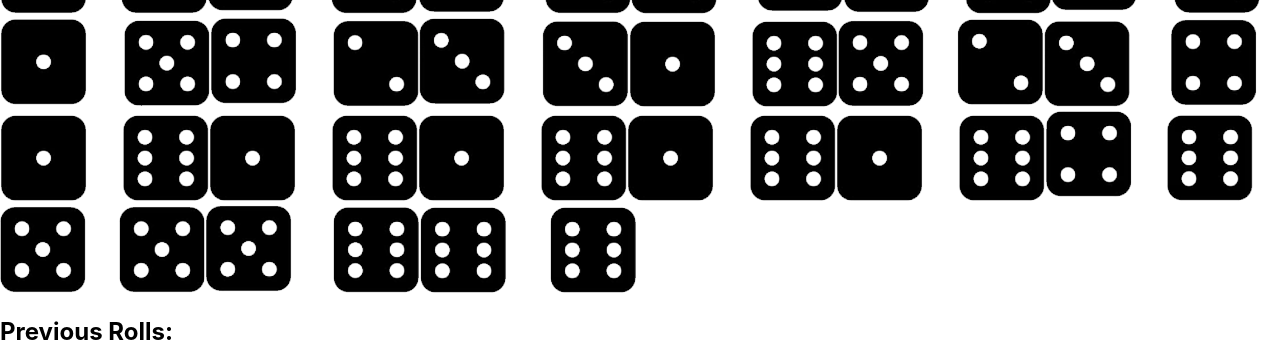
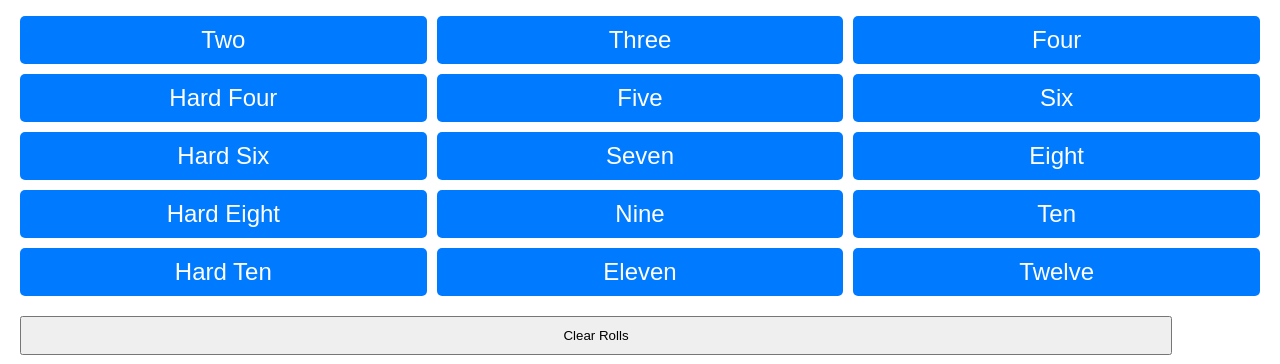
Before and after one commit to JustJakee/Craps_Roll_Tracker, a React app in the folder dice-roller-app/: page / in a window 1280 px wide. Shown: the part 76-440 px from the top of the page. Built offline with nearby package versions, Linux system fonts and the light colour scheme.

Commit message:
Clean up Styling and functionality.
Just made everything buttons for now but we have a working prototype so the next step would be to push this to AWS amplify.

```diff
--- a/dice-roller-app/src/DiceRollApp.css
+++ b/dice-roller-app/src/DiceRollApp.css
@@ -1,38 +1,76 @@
-.App {
+.titleText{
   text-align: center;
 }
 
-.App-logo {
-  height: 40vmin;
-  pointer-events: none;
+.headerText{
+  text-align: center;
 }
 
-@media (prefers-reduced-motion: no-preference) {
-  .App-logo {
-    animation: App-logo-spin infinite 20s linear;
-  }
+h2{
+  margin-bottom: 0;
+  padding-bottom: 0;
 }
 
-.App-header {
-  background-color: #282c34;
-  min-height: 100vh;
-  display: flex;
-  flex-direction: column;
-  align-items: center;
-  justify-content: center;
-  font-size: calc(10px + 2vmin);
-  color: white;
+.dice-combinations {
+  padding: 10px 20px;
+  display: grid;
+  grid-template-columns: repeat(3, 1fr); /* Three columns */
+  grid-gap: 10px; /* Add some spacing between buttons */
 }
 
-.App-link {
-  color: #61dafb;
+.combination-button {
+  padding: 10px 20px;
+  background-color: #007bff; /* Blue background color */
+  color: #fff; /* White text color */
+  border: none;
+  border-radius: 5px; /* Rounded corners */
+  cursor: pointer;
+  transition: background-color 0.3s; /* Smooth transition on hover */
+  font-size: 24px; /* Adjust font size as needed */
 }
 
-@keyframes App-logo-spin {
-  from {
-    transform: rotate(0deg);
-  }
-  to {
-    transform: rotate(360deg);
-  }
+.combination-button:hover {
+  background-color: #0056b3; /* Darker blue on hover */
 }
+
+.clear-button {
+  padding: 10px;
+  margin-top: 10px;
+  margin-left: 20px;
+  margin-right: 20px;
+  width: 90%;
+}
+
+.RollList-container {
+  max-height: 600px; /* Set a maximum height */
+  overflow-y: auto; /* Add vertical scrollbar when content overflows */
+  overflow-x: hidden; /* Hide horizontal scrollbar if any */
+  display: "flex";
+  flex-wrap: "column wrap";
+  gap: "0 30px";
+  height: 300;
+  overflow: "auto";
+}
+
+ol {
+  display: flex;
+  width: 90%;
+  flex-wrap: wrap;
+}
+
+li {
+  flex: 1 0 30%;
+}
+
+ol>li {
+  padding:0 0 0 1em;
+  text-indent:-2em;
+  list-style-type:none;
+  counter-increment:item;
+}
+
+ol>li:before {
+  padding-right:0.5em;
+  font-weight:bold;
+  content:counter(item) ".";
+}
--- a/dice-roller-app/src/DiceRollApp.js
+++ b/dice-roller-app/src/DiceRollApp.js
@@ -1,4 +1,5 @@
 import React, { useState } from 'react';
+import './DiceRollApp.css'
 import roll2 from './constants/roll2.png';
 import roll3 from './constants/roll3.png';
 import roll4 from './constants/roll4.png';
@@ -35,9 +36,11 @@ const DiceRollApp = () => {
 
   return (
     <div>
+      <h1 className="titleText">Welcome to Craps Tracker!</h1>
       <DiceCombinations onRollClick={handleRollClick} />
+      <button className="clear-button" onClick={handleClearClick}>Clear Rolls</button>
       <RollsList rolls={rolls} />
-      <button onClick={handleClearClick}>Clear Rolls</button>
+
     </div>
   );
 };
@@ -67,23 +70,23 @@ const DiceCombinations = ({ onRollClick }) => {
     {
       id: 5,
       imageSrc: roll5a,
-      diceNotation: 'Four'
-    },
-    {
-      id: 6,
-      imageSrc: roll5b,
       diceNotation: 'Five'
     },
+    // {
+    //   id: 6,
+    //   imageSrc: roll5b,
+    //   diceNotation: 'Five'
+    // },
     {
       id: 7,
       imageSrc: roll6a,
       diceNotation: 'Six'
     },
-    {
-      id: 8,
-      imageSrc: roll6b,
-      diceNotation: 'Six'
-    },
+    // {
+    //   id: 8,
+    //   imageSrc: roll6b,
+    //   diceNotation: 'Six'
+    // },
     {
       id: 9,
       imageSrc: rollH6,
@@ -94,26 +97,26 @@ const DiceCombinations = ({ onRollClick }) => {
       imageSrc: roll7a,
       diceNotation: 'Seven'
     },
-    {
-      id: 11,
-      imageSrc: roll7b,
-      diceNotation: 'Seven'
-    },
-    {
-      id: 12,
-      imageSrc: roll7c,
-      diceNotation: 'Seven'
-    },
+    // {
+    //   id: 11,
+    //   imageSrc: roll7b,
+    //   diceNotation: 'Seven'
+    // },
+    // {
+    //   id: 12,
+    //   imageSrc: roll7c,
+    //   diceNotation: 'Seven'
+    // },
     {
       id: 13,
       imageSrc: roll8a,
       diceNotation: 'Eight'
     },
-    {
-      id: 14,
-      imageSrc: roll8b,
-      diceNotation: 'Eight'
-    },
+    // {
+    //   id: 14,
+    //   imageSrc: roll8b,
+    //   diceNotation: 'Eight'
+    // },
     {
       id: 15,
       imageSrc: rollH8,
@@ -124,11 +127,11 @@ const DiceCombinations = ({ onRollClick }) => {
       imageSrc: roll9a,
       diceNotation: 'Nine'
     },
-    {
-      id: 17,
-      imageSrc: roll9b,
-      diceNotation: 'Nine'
-    },
+    // {
+    //   id: 17,
+    //   imageSrc: roll9b,
+    //   diceNotation: 'Nine'
+    // },
     {
       id: 18,
       imageSrc: roll10,
@@ -137,7 +140,7 @@ const DiceCombinations = ({ onRollClick }) => {
     {
       id: 19,
       imageSrc: rollH10,
-      diceNotation: 'Hard 10'
+      diceNotation: 'Hard Ten'
     },
     {
       id: 20,
@@ -149,32 +152,34 @@ const DiceCombinations = ({ onRollClick }) => {
       imageSrc: roll12,
       diceNotation: 'Twelve'
     },
-    // Add more combinations as needed
+    // Add images like dice later on?
+    //   <img
+    //   key={combination.id}
+    //   src={combination.imageSrc}
+    //   alt={combination.diceNotation}
+    //   onClick={() => onRollClick(combination.diceNotation)}
+    // />
   ];
 
     return (
-      <div>
+      <div className="dice-combinations">
         {combinations.map(combination => (
-          <img
-            key={combination.id}
-            src={combination.imageSrc}
-            alt={combination.diceNotation}
-            onClick={() => onRollClick(combination.diceNotation)}
-          />
+          <button className="combination-button" onClick={() => onRollClick(combination.diceNotation)}> {combination.diceNotation} </button>
         ))}
       </div>
   );
 };
 
 const RollsList = ({ rolls }) => {
+
   return (
-    <div>
-      <h2>Previous Rolls:</h2>
-      <ul>
+    <div className="RollList-container">
+      <h2 className="headerText">Total Rolls: {rolls.length} | Previous Rolls:</h2>
+      <ol className="RollList">
         {rolls.map((roll, index) => (
           <li key={index}>{roll}</li>
         ))}
-      </ul>
+      </ol>
     </div>
   );
 };
```
